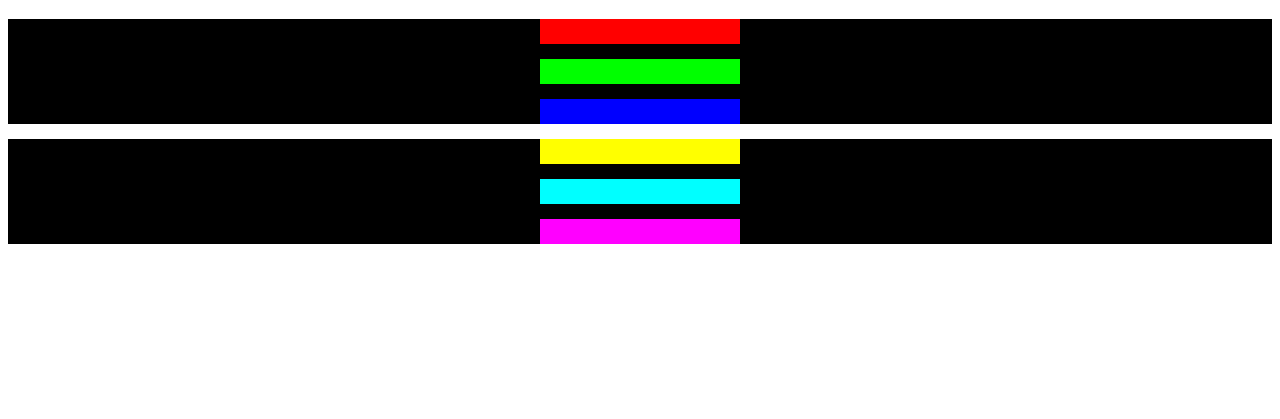
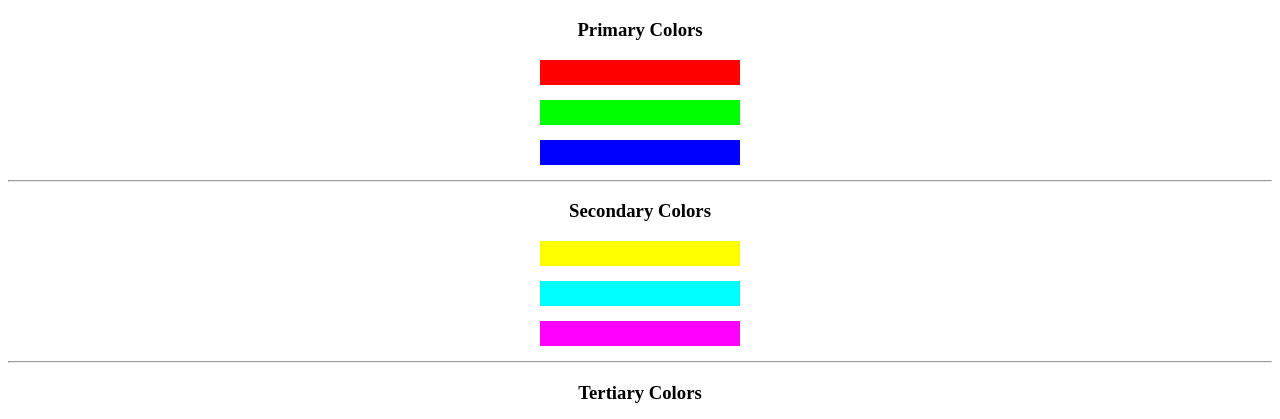
Before and after one commit to Felipe-Magalhaes-A-Carneiro/freeCodeCamp-HTML_CSS-Part_2, a plain HTML site: page index.html in a window 1280 px wide. Shown: the part 61-480 px from the top of the page. Drawn offline with Linux system fonts and the light colour scheme.

Commit message:
feat(): create tertiary colors

```diff
--- a/index.html
+++ b/index.html
@@ -1,5 +1,6 @@
 <!DOCTYPE html>
 <HTML lang="en">
+
 <head>
     <meta charset="utf-8">
     <meta name="viewport" content="width=device-width, initial-scale=1.0">
@@ -7,8 +8,10 @@
     <link rel="stylesheet" href="/styles.css">
 
 </head>
+
 <body>
     <h1>CSS Color Markers</h1>
+    <h3>Primary Colors</h3>
     <div class="container">
         <div class="marker one">
 
@@ -20,8 +23,10 @@
 
         </div>
     </div>
+    <hr>
 
     <!--SECONDARY COLORS-->
+    <h3>Secondary Colors</h3>
     <div class="container">
         <div class="marker four">
 
@@ -33,6 +38,22 @@
 
         </div>
     </div>
+    <hr>
+
+    <!--TERTIARY COLORS-->
+    <h3>Tertiary Colors</h3>
+    <div class="container">
+        <div class="marker seven">
+
+        </div>
+        <div class="marker eight">
+
+        </div>
+        <div class="marker nine">
+
+        </div>
+    </div>
 
 </body>
+
 </HTML>
--- a/styles.css
+++ b/styles.css
@@ -1,9 +1,9 @@
-h1 {
+h1, h3 {
     text-align: center;
 }
 
 .container {
-    background-color: black;
+    background-color: rgb(255, 255, 255);
 }
 
 .marker {
```
Lines whose indentation alone changed are shown as unchanged.
